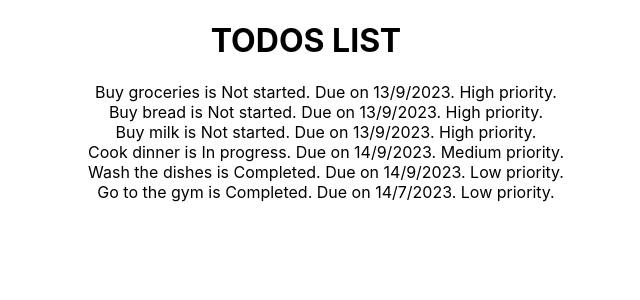
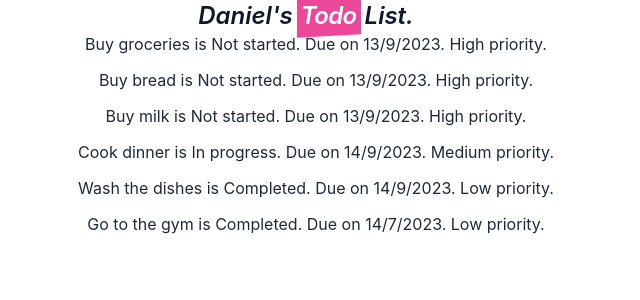
Before and after one commit to zjian107-su/Radioactive-React, a React (Create React App) app: page / in a window 1280 px wide. Shown: the top 300 px of the page, without its empty margins (334-974 px from the left). Built offline with nearby package versions, Linux system fonts and the light colour scheme.

Commit message:
✨ update: try out tailwind for styling

```diff
--- a/package.json
+++ b/package.json
@@ -34,5 +34,10 @@
       "last 1 firefox version",
       "last 1 safari version"
     ]
+  },
+  "devDependencies": {
+    "autoprefixer": "^10.4.14",
+    "postcss": "^8.4.25",
+    "tailwindcss": "^3.3.2"
   }
 }
--- /dev/null
+++ b/postcss.config.js
@@ -0,0 +1,6 @@
+module.exports = {
+  plugins: {
+    tailwindcss: {},
+    autoprefixer: {},
+  },
+}
--- a/src/App.js
+++ b/src/App.js
@@ -20,7 +20,16 @@ const todos = [
 
 function App() {
   return (
-    <div>
+    <div class="selection:bg-pink-300">
+      {/* title */}
+      <blockquote class="text-2xl font-semibold italic text-center text-slate-900">
+        <span class="mr-2">Daniel's</span>
+        <span class="before:block before:absolute before:-inset-1 before:-skew-y-3 before:bg-pink-500 relative inline-block">
+          <span class="relative text-white tracking-tight">Todo</span>
+        </span>
+        <span class="ml-2">List.</span>
+      </blockquote>
+
       {/* <Header />
       <Body01 content="content01" />
       <Body02 value={5} />
--- a/src/components/Todos.js
+++ b/src/components/Todos.js
@@ -1,7 +1,9 @@
 const Todos = (props) => (
   <div>
-    <h1> TODOS LIST </h1>
-    <ul style={{ "list-style-type": "none" }}>
+    <ul
+      style={{ "list-style-type": "none" }}
+      role="list"
+      className="marker:text-sky-100 list-disc pl-5 space-y-3 text-slate-800">
       {props.todos.map((todo, index) => (
         <li key={index}>{todo}</li>
       ))}
--- /dev/null
+++ b/tailwind.config.js
@@ -0,0 +1,8 @@
+/** @type {import('tailwindcss').Config} */
+module.exports = {
+  content: ["./index.html", "./src/**/*.{js,ts,jsx,tsx}"],
+  theme: {
+    extend: {},
+  },
+  plugins: [],
+};
```
Also changed, not shown: src/index.css (+6 -1 lines), 1 other file (tests, documents, lock files or other folders).
